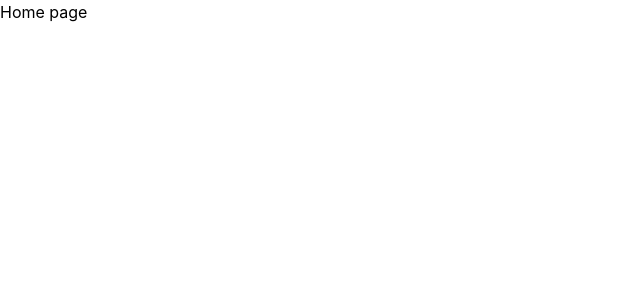
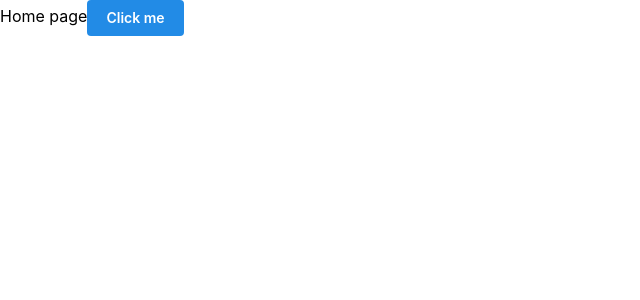
Before and after one commit to Riochin/postcard, a Next.js app in the folder client/: page / in a window 1280 px wide. Shown: the top 300 px of the page, without its empty margins (0-640 px from the left). Built offline with nearby package versions, Linux system fonts and the light colour scheme.

Commit message:
feat: btn

```diff
--- a/client/app/page.tsx
+++ b/client/app/page.tsx
@@ -1,3 +1,9 @@
+import { Button } from "@mantine/core";
+
 export default function HomePage() {
-  return <div>Home page</div>;
+  return <div>
+
+    Home page
+    <Button>Click me</Button>
+  </div>;
 }
```
